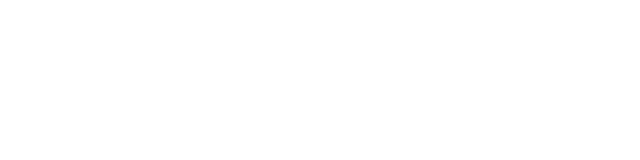
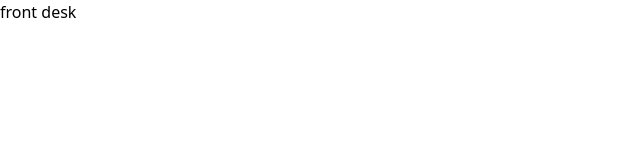
Before and after one commit to mm7246591/test, a Vue app: page /front-desk in a window 1280 px wide. Before the commit this address had no page. Shown: the top 160 px of the page, without its empty margins (0-640 px from the left). Built offline with nearby package versions, Linux system fonts and the light colour scheme.

Commit message:
feat: 新增 front-desk 前台頁面與路由

```diff
--- a/src/router/index.ts
+++ b/src/router/index.ts
@@ -8,6 +8,11 @@
       name: "BackStage",
       component: () => import("@/views/back-stage/BackStage.vue"),
     },
+    {
+      path: "/front-desk",
+      name: "FrontDesk",
+      component: () => import("@/views/front-desk/FrontDesk.vue"),
+    },
   ],
 });
 
--- /dev/null
+++ b/src/views/front-desk/FrontDesk.vue
@@ -0,0 +1,11 @@
+<script setup lang="ts">
+
+</script>
+
+<template>
+    <div>
+        front desk
+    </div>
+</template>
+
+<style lang="scss" scoped></style>
```
Also changed, not shown: src/views/front-desk/type/interface.ts (added).
